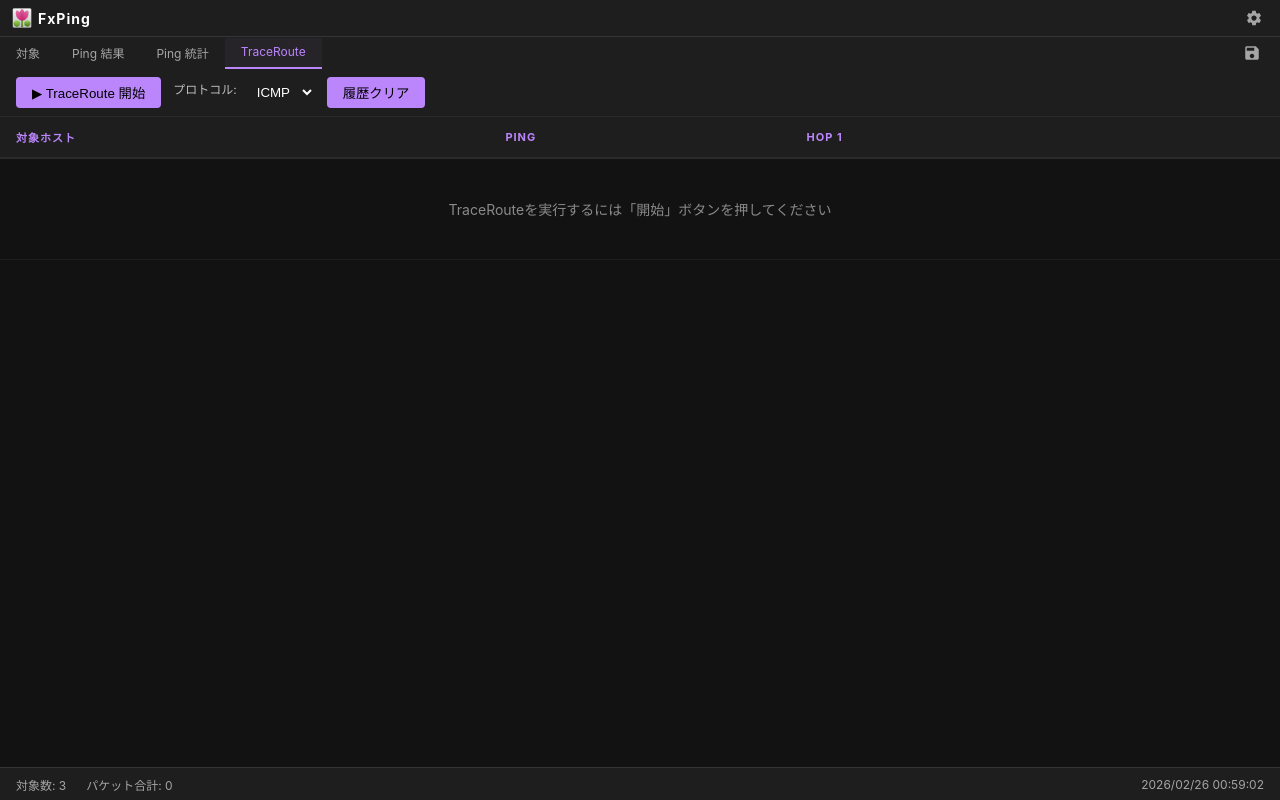
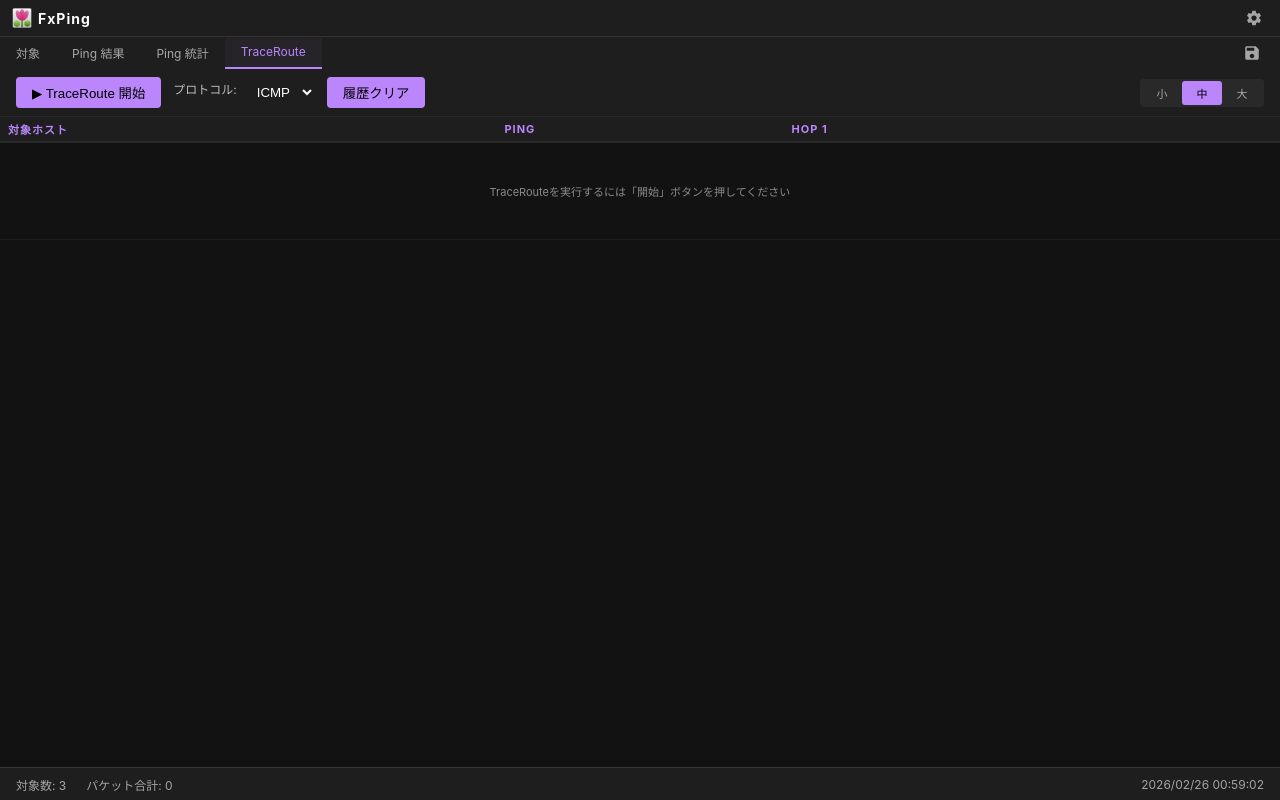
Before and after one commit to kamera25/FxPing, a React (Vite) app: page / in a window 1280 px wide. Both pictures are taken after a click on the element "TraceRoute". Built offline with nearby package versions, Linux system fonts and the light colour scheme.

Commit message:
Tracerouteで文字の大きさを変更できるようにした

```diff
--- a/src/components/Tabs/TraceRouteTab.tsx
+++ b/src/components/Tabs/TraceRouteTab.tsx
@@ -10,6 +10,8 @@ interface TraceRouteTabProps {
     setTraceResults: (results: TraceResult[]) => void;
 }
 
+type TableSize = 'xsmall' | 'small' | 'medium' | 'large';
+
 const TraceRouteTab: React.FC<TraceRouteTabProps> = ({
     runTraceRoute,
     isTracing,
@@ -21,6 +23,7 @@ const TraceRouteTab: React.FC<TraceRouteTabProps> = ({
     const scrollContainerRef = useRef<HTMLDivElement>(null);
     const [showLeftArrow, setShowLeftArrow] = useState(false);
     const [showRightArrow, setShowRightArrow] = useState(false);
+    const [tableSize, setTableSize] = useState<TableSize>('medium');
 
     const checkScroll = useCallback(() => {
         const container = scrollContainerRef.current;
@@ -90,6 +93,27 @@ const TraceRouteTab: React.FC<TraceRouteTabProps> = ({
                 </div>
 
                 <button onClick={() => setTraceResults([])}>履歴クリア</button>
+
+                <div className="size-selector">
+                    <button
+                        className={`size-btn ${tableSize === 'xsmall' ? 'active' : ''}`}
+                        onClick={() => setTableSize('xsmall')}
+                    >
+                        小
+                    </button>
+                    <button
+                        className={`size-btn ${tableSize === 'medium' ? 'active' : ''}`}
+                        onClick={() => setTableSize('medium')}
+                    >
+                        中
+                    </button>
+                    <button
+                        className={`size-btn ${tableSize === 'large' ? 'active' : ''}`}
+                        onClick={() => setTableSize('large')}
+                    >
+                        大
+                    </button>
+                </div>
             </div>
 
             <div style={{ position: 'relative', flex: 1, overflow: 'hidden', display: 'flex' }}>
@@ -115,18 +139,24 @@ const TraceRouteTab: React.FC<TraceRouteTabProps> = ({
 
                 <div
                     ref={scrollContainerRef}
-                    className="table-container"
+                    className={`table-container table-${tableSize}`}
                     style={{ overflowX: 'auto', maxWidth: '100%' }}
                 >
                     <table style={{ minWidth: 'max-content', borderCollapse: 'collapse' }}>
                         <thead>
                             <tr>
-                                <th style={{ width: '150px', position: 'sticky', left: 0, background: 'var(--bg-secondary)', zIndex: 2 }}>対象ホスト</th>
-                                <th style={{ width: '80px' }}>Ping</th>
+                                <th style={{
+                                    width: tableSize === 'xsmall' ? '100px' : '150px',
+                                    position: 'sticky',
+                                    left: 0,
+                                    background: 'var(--bg-secondary)',
+                                    zIndex: 2
+                                }}>対象ホスト</th>
+                                <th style={{ width: tableSize === 'xsmall' ? '40px' : '80px' }}>Ping</th>
                                 {(() => {
                                     const maxHopsFound = Math.max(0, ...traceResults.map(r => r.hops.length));
                                     return Array.from({ length: Math.max(1, maxHopsFound) }).map((_, i) => (
-                                        <th key={i} style={{ width: '150px' }}>Hop {i + 1}</th>
+                                        <th key={i} style={{ width: tableSize === 'xsmall' ? '100px' : '150px' }}>Hop {i + 1}</th>
                                     ));
                                 })()}
                             </tr>
@@ -139,18 +169,18 @@ const TraceRouteTab: React.FC<TraceRouteTabProps> = ({
                                         <td style={{ position: 'sticky', left: 0, background: 'var(--bg-secondary)', zIndex: 1 }}>{res.target}</td>
                                         <td
                                             className={res.ping_ok === null ? "status-pending" : (res.ping_ok ? "status-ok" : "status-ng")}
-                                            style={{ left: '150px' }}
+                                            style={{ left: tableSize === 'xsmall' ? '100px' : '150px' }}
                                         >
-                                            {res.ping_ok === null ? "実行中" : (res.ping_ok ? "OK" : "NG")}
+                                            {res.ping_ok === null ? "実行中" : (res.ping_ok ? (tableSize === 'xsmall' ? "OK" : "OK") : (tableSize === 'xsmall' ? "NG" : "NG"))}
                                         </td>
                                         {Array.from({ length: Math.max(1, maxHopsFound) }).map((_, j) => {
                                             const hop = res.hops[j];
                                             return (
-                                                <td key={j} style={{ fontSize: '11px', whiteSpace: 'nowrap' }}>
+                                                <td key={j} style={{ fontSize: tableSize === 'xsmall' ? '9px' : '11px', whiteSpace: 'nowrap' }}>
                                                     {hop ? (
                                                         <>
                                                             <div style={{ fontWeight: 'bold', color: hop.ip === "*" ? "#ff4d4d" : "inherit" }}>{hop.ip}</div>
-                                                            {hop.fqdn && <div style={{ opacity: 0.8, color: 'var(--primary)', fontStyle: 'italic' }}>{hop.fqdn}</div>}
+                                                            {hop.fqdn && tableSize !== 'xsmall' && <div style={{ opacity: 0.8, color: 'var(--primary)', fontStyle: 'italic' }}>{hop.fqdn}</div>}
                                                             <div style={{ opacity: 0.6 }}>{hop.time_ms !== null ? `${hop.time_ms.toFixed(1)}ms` : "-"}</div>
                                                         </>
                                                     ) : "-"}
```
